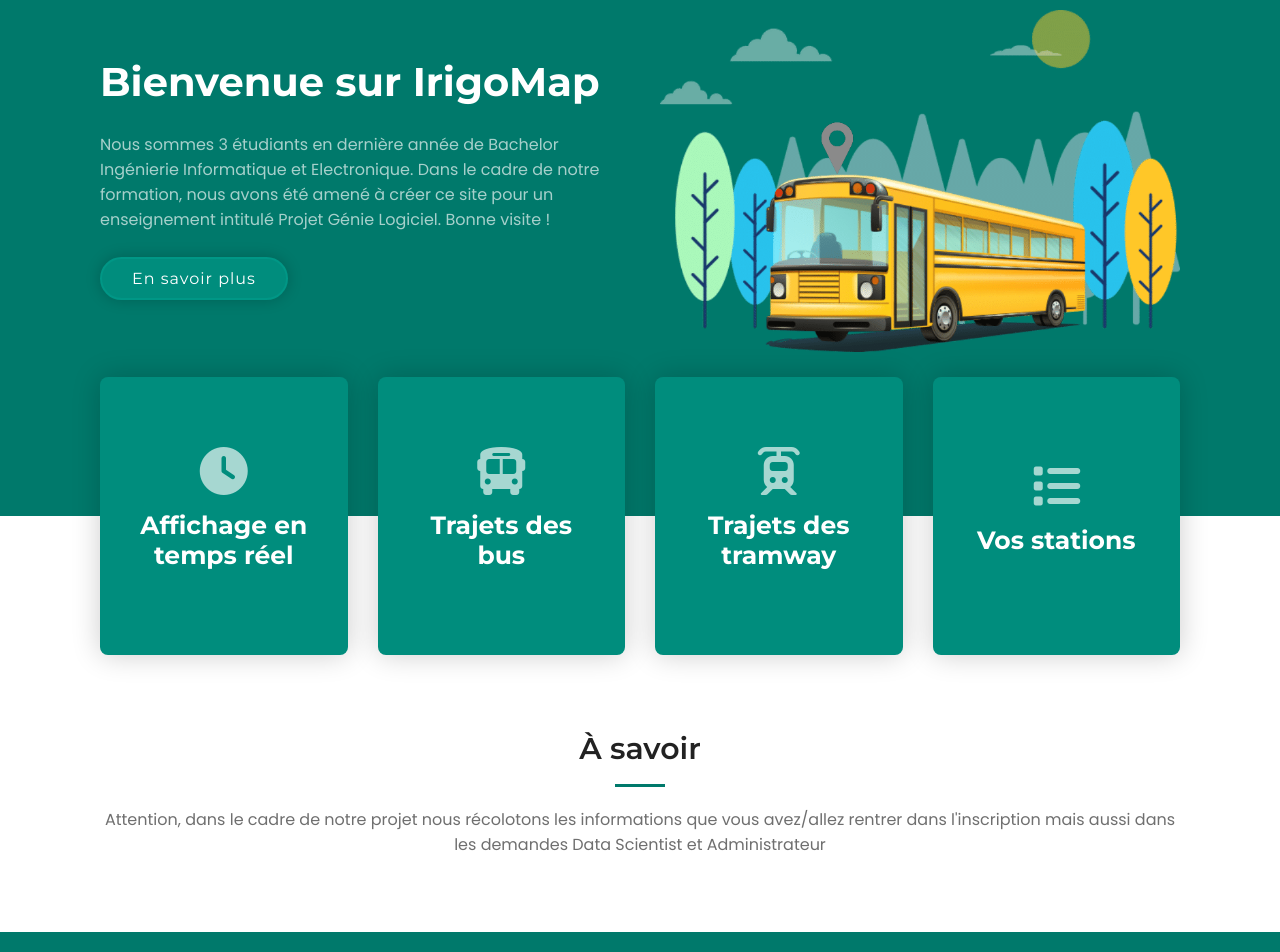
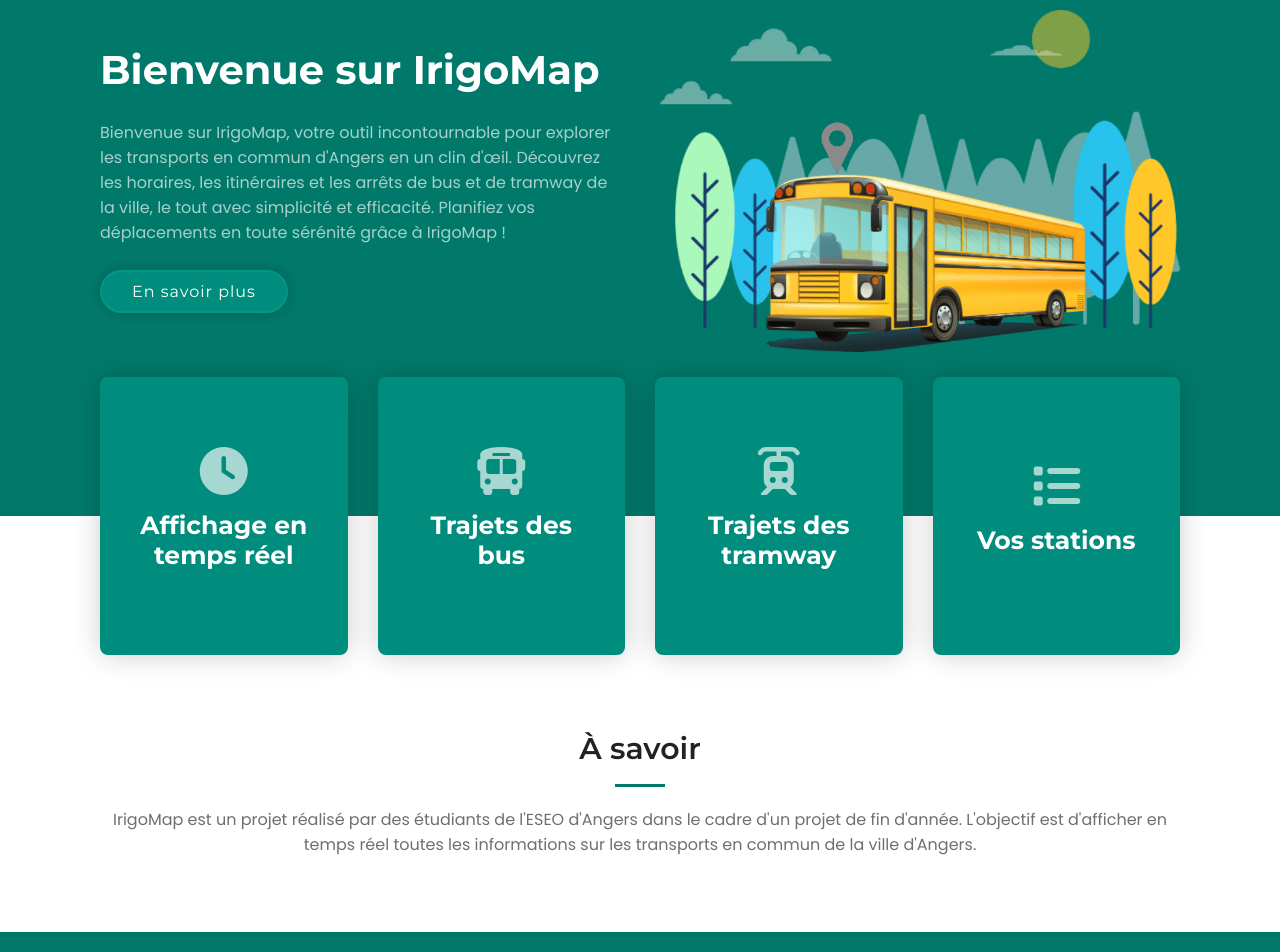
Before and after one commit to JAWS-tm/irigo-map, a React (Vite) app in the folder frontend/: page / in a window 1280 px wide. Shown: the part 120-1072 px from the top of the page. Built offline with nearby package versions, Linux system fonts and the light colour scheme.

Commit message:
fix: home page text

```diff
--- a/frontend/src/pages/Home.jsx
+++ b/frontend/src/pages/Home.jsx
@@ -1,14 +1,9 @@
 import React from 'react';
-import PropTypes from 'prop-types';
 import heroImg from '../assets/pictures/hero-bus-illustration.png';
 import UnderlinedTitle from '../components/UnderlinedTitle';
 import Button from '../components/Button';
-import PopupError from '../components/PopupError';
-import { Navigate, useNavigate } from 'react-router-dom';
 
-const Home = (props) => {
-  const navigate = useNavigate();
-
+const Home = () => {
   const goToAbout = () => {
     location.hash = '';
     location.hash = '#about';
@@ -21,9 +16,10 @@ const Home = (props) => {
           <div className="hero-data">
             <h2 className="title">Bienvenue sur IrigoMap</h2>
             <p className="description">
-              Nous sommes 3 étudiants en dernière année de Bachelor Ingénierie Informatique et
-              Electronique. Dans le cadre de notre formation, nous avons été amené à créer ce site
-              pour un enseignement intitulé Projet Génie Logiciel. Bonne visite !
+              Bienvenue sur IrigoMap, votre outil incontournable pour explorer les transports en
+              commun d'Angers en un clin d'œil. Découvrez les horaires, les itinéraires et les
+              arrêts de bus et de tramway de la ville, le tout avec simplicité et efficacité.
+              Planifiez vos déplacements en toute sérénité grâce à IrigoMap !
             </p>
             <div className="buttons-wrapper">
               <Button onClick={goToAbout} text="En savoir plus" />
@@ -57,9 +53,9 @@ const Home = (props) => {
       <section className="about-section" id="about">
         <UnderlinedTitle>À savoir</UnderlinedTitle>
         <p className="description">
-          Attention, dans le cadre de notre projet nous récolotons les informations que vous
-          avez/allez rentrer dans l'inscription mais aussi dans les demandes Data Scientist et
-          Administrateur
+          IrigoMap est un projet réalisé par des étudiants de l'ESEO d'Angers dans le cadre d'un
+          projet de fin d'année. L'objectif est d'afficher en temps réel toutes les informations sur
+          les transports en commun de la ville d'Angers.
         </p>
       </section>
     </div>
```
